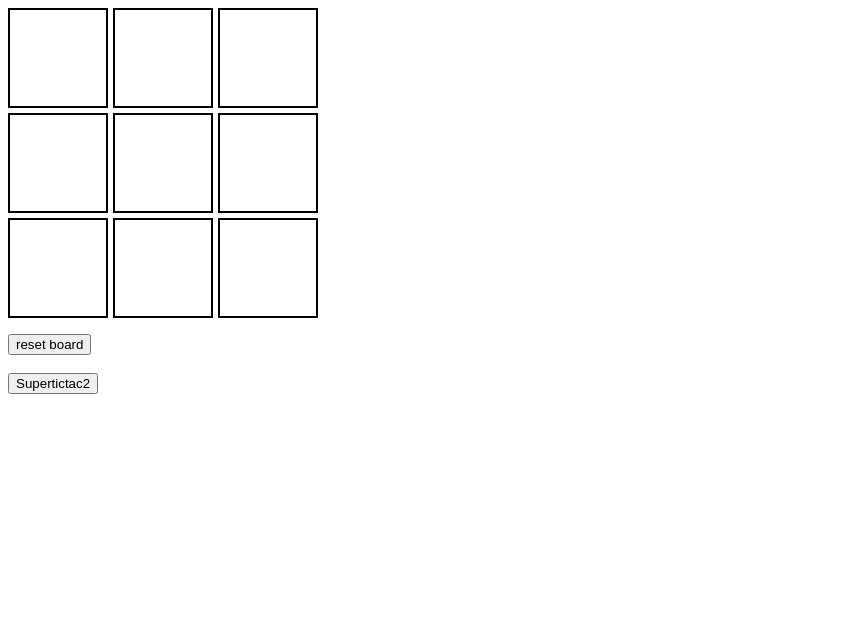
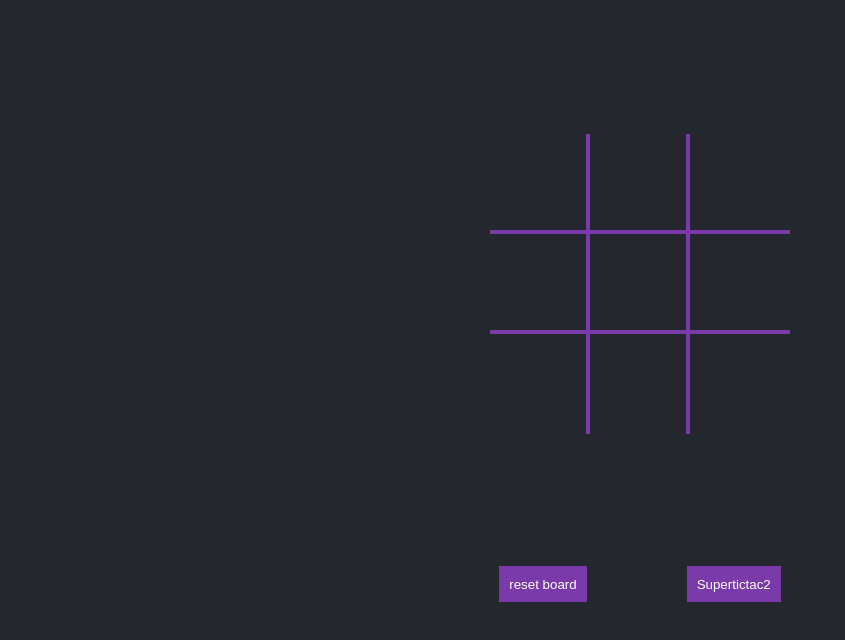
Before and after one commit to Hampter-0/tictac2, an Angular app: page /tictac2 in a window 1280 px wide. Shown: the top 640 px of the page, without its empty margins (0-845 px from the left). Built offline with nearby package versions, Linux system fonts and the light colour scheme.

Commit message:
added basic styling for the tictac2 page

```diff
--- a/angular.json
+++ b/angular.json
@@ -25,7 +25,8 @@
               }
             ],
             "styles": [
-              "src/styles.css"
+              "src/styles.css",
+              "src/global.css"
             ]
           },
           "configurations": {
--- a/src/app/tic-tac-2.component.css
+++ b/src/app/tic-tac-2.component.css
@@ -2,15 +2,46 @@
   display: grid;
   grid-template-columns: repeat(3, 100px);
   grid-template-rows: repeat(3, 100px);
-  gap: 5px;
+  gap: 0;
 }
 
 .field div {
-  border: 2px solid black;
   display: flex;
   align-items: center;
   justify-content: center;
   font-size: 2rem;
   cursor: pointer;
   user-select: none;
+  box-sizing: border-box;
 }
+
+.field div:not(:nth-child(3n)) {
+  border-right: 4px solid var(--btn-bg);
+}
+
+.field div:nth-child(-n + 6) {
+  border-bottom: 4px solid var(--btn-bg);
+}
+
+.btn{
+  background-color: var(--btn-bg);
+  border: 0px white solid;
+  color: white;
+  padding: 10px ;
+  cursor: pointer;
+}
+
+.options-btn{
+  margin-top: 100px;
+  display: flex;
+  flex-direction: row;
+  gap: 50px;
+}
+
+.main-content{
+  display: flex;
+  align-items: center;
+  justify-content: center;
+  flex-direction: column;
+  min-height: 90vh;
+}
--- a/src/app/tic-tac-2.component.html
+++ b/src/app/tic-tac-2.component.html
@@ -1,3 +1,4 @@
+<div class="main-content">
   <div class="field">
     <div (click)="handleClick(0)">{{ board[0] }}</div>
     <div (click)="handleClick(1)">{{ board[1] }}</div>
@@ -11,5 +12,8 @@
   </div>
 
   <p class="win-text">{{ winText }}</p>
+  <div class="options-btn">
     <button class="btn" (click)="resetBoard()"> reset board </button><br><br>
     <button class="btn" (click)="goToSuperTictac2()"> Supertictac2 </button>
+  </div>
+</div>
--- /dev/null
+++ b/src/global.css
@@ -0,0 +1,10 @@
+:root{
+    --main-bg: #25272E;
+    --nav-bg: #2B2D35;
+    --btn-bg: #7A3AAA;
+}
+
+body{
+  background-color: var(--main-bg);
+  color: white;
+}
```
Lines whose indentation alone changed are shown as unchanged.
